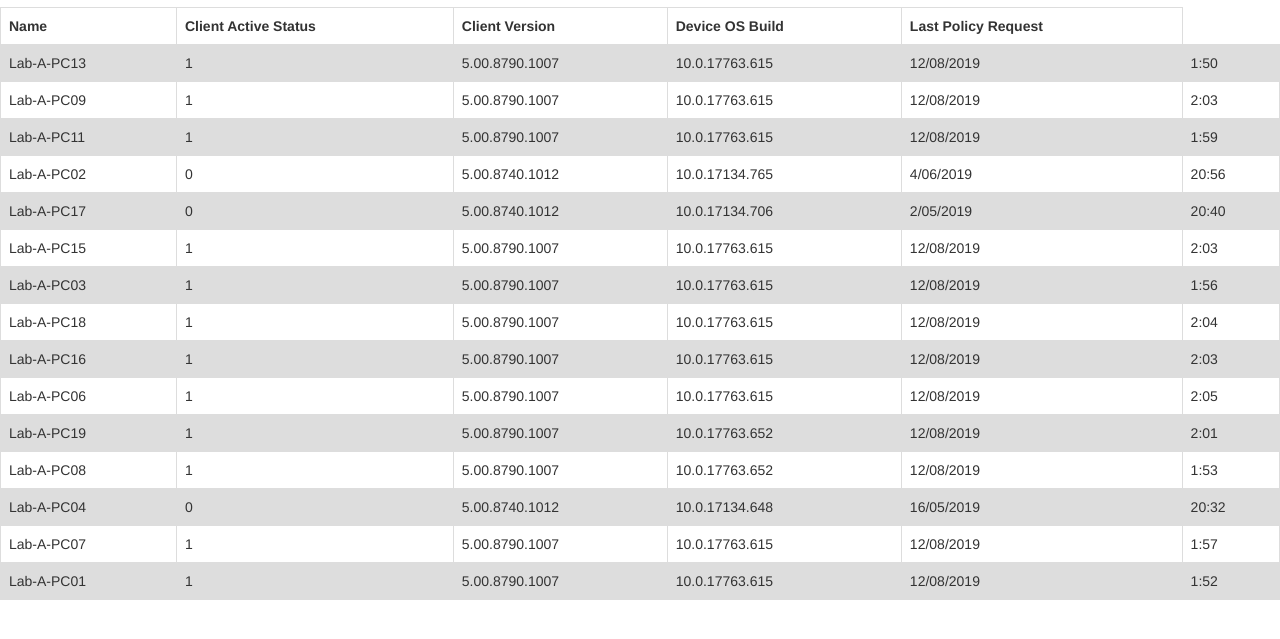
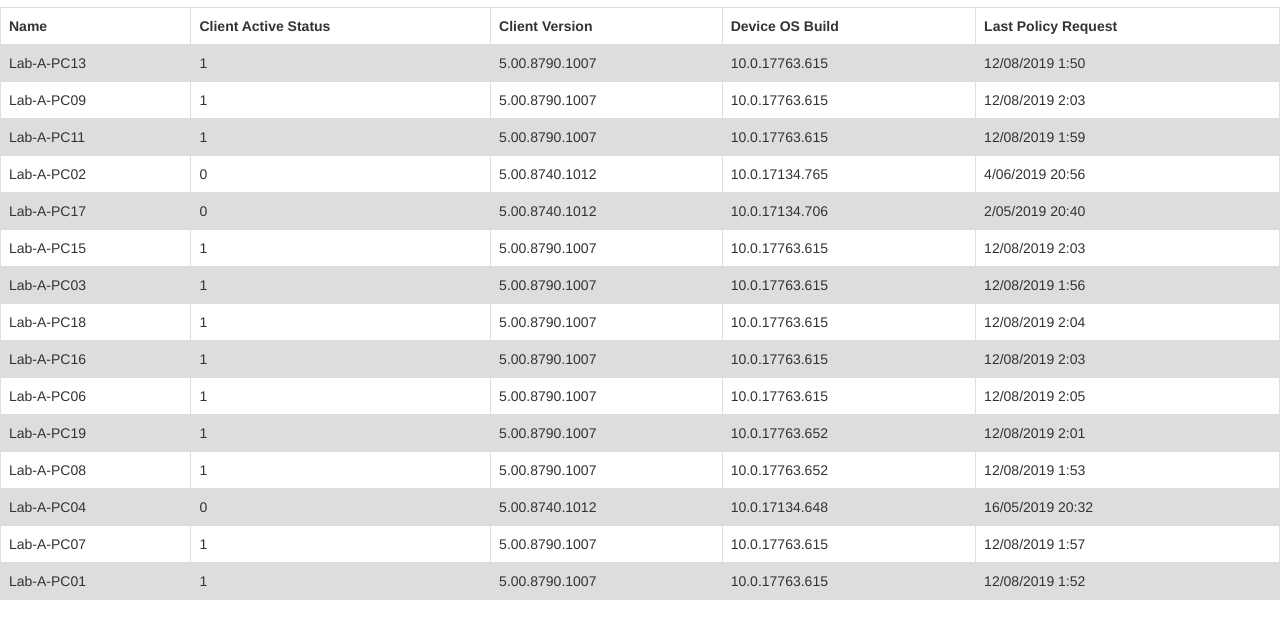
Before and after one commit to DeviousMalcontent/DeviousMalcontent.github.io, a plain HTML site: page demos/ps-sccm-dashboard/dashboard_demo.html in a window 1280 px wide. Shown: the part 61-700 px from the top of the page. Drawn offline with nearby package versions, Linux system fonts and the light colour scheme.

Commit message:
Updated HTML formatting for dashboard demo
Updated HTML formatting for dashboard demo

```diff
--- a/demos/ps-sccm-dashboard/dashboard_demo.html
+++ b/demos/ps-sccm-dashboard/dashboard_demo.html
@@ -28,21 +28,21 @@ $(document).ready(function(){var n=0,r=$(".transition-timer-carousel-progress-ba
 		<h2>Student Workstations: LAB A</h2>
 		<table>
 			<tr><th>Name</th><th>Client Active Status</th><th>Client Version</th><th>Device OS Build</th><th>Last Policy Request</th></tr>
-			<tr><td>Lab-A-PC13</td><td>1</td><td>5.00.8790.1007</td><td>10.0.17763.615</td><td>12/08/2019</td><td>1:50</td></tr>
-			<tr><td>Lab-A-PC09</td><td>1</td><td>5.00.8790.1007</td><td>10.0.17763.615</td><td>12/08/2019</td><td>2:03</td></tr>
-			<tr><td>Lab-A-PC11</td><td>1</td><td>5.00.8790.1007</td><td>10.0.17763.615</td><td>12/08/2019</td><td>1:59</td></tr>
-			<tr><td>Lab-A-PC02</td><td>0</td><td>5.00.8740.1012</td><td>10.0.17134.765</td><td>4/06/2019</td><td>20:56</td></tr>
-			<tr><td>Lab-A-PC17</td><td>0</td><td>5.00.8740.1012</td><td>10.0.17134.706</td><td>2/05/2019</td><td>20:40</td></tr>
-			<tr><td>Lab-A-PC15</td><td>1</td><td>5.00.8790.1007</td><td>10.0.17763.615</td><td>12/08/2019</td><td>2:03</td></tr>
-			<tr><td>Lab-A-PC03</td><td>1</td><td>5.00.8790.1007</td><td>10.0.17763.615</td><td>12/08/2019</td><td>1:56</td></tr>
-			<tr><td>Lab-A-PC18</td><td>1</td><td>5.00.8790.1007</td><td>10.0.17763.615</td><td>12/08/2019</td><td>2:04</td></tr>
-			<tr><td>Lab-A-PC16</td><td>1</td><td>5.00.8790.1007</td><td>10.0.17763.615</td><td>12/08/2019</td><td>2:03</td></tr>
-			<tr><td>Lab-A-PC06</td><td>1</td><td>5.00.8790.1007</td><td>10.0.17763.615</td><td>12/08/2019</td><td>2:05</td></tr>
-			<tr><td>Lab-A-PC19</td><td>1</td><td>5.00.8790.1007</td><td>10.0.17763.652</td><td>12/08/2019</td><td>2:01</td></tr>
-			<tr><td>Lab-A-PC08</td><td>1</td><td>5.00.8790.1007</td><td>10.0.17763.652</td><td>12/08/2019</td><td>1:53</td></tr>
-			<tr><td>Lab-A-PC04</td><td>0</td><td>5.00.8740.1012</td><td>10.0.17134.648</td><td>16/05/2019</td><td>20:32</td></tr>
-			<tr><td>Lab-A-PC07</td><td>1</td><td>5.00.8790.1007</td><td>10.0.17763.615</td><td>12/08/2019</td><td>1:57</td></tr>
-			<tr><td>Lab-A-PC01</td><td>1</td><td>5.00.8790.1007</td><td>10.0.17763.615</td><td>12/08/2019</td><td>1:52</td></tr>
+			<tr><td>Lab-A-PC13</td><td>1</td><td>5.00.8790.1007</td><td>10.0.17763.615</td><td>12/08/2019 1:50</td></tr>
+			<tr><td>Lab-A-PC09</td><td>1</td><td>5.00.8790.1007</td><td>10.0.17763.615</td><td>12/08/2019 2:03</td></tr>
+			<tr><td>Lab-A-PC11</td><td>1</td><td>5.00.8790.1007</td><td>10.0.17763.615</td><td>12/08/2019 1:59</td></tr>
+			<tr><td>Lab-A-PC02</td><td>0</td><td>5.00.8740.1012</td><td>10.0.17134.765</td><td>4/06/2019 20:56</td></tr>
+			<tr><td>Lab-A-PC17</td><td>0</td><td>5.00.8740.1012</td><td>10.0.17134.706</td><td>2/05/2019 20:40</td></tr>
+			<tr><td>Lab-A-PC15</td><td>1</td><td>5.00.8790.1007</td><td>10.0.17763.615</td><td>12/08/2019 2:03</td></tr>
+			<tr><td>Lab-A-PC03</td><td>1</td><td>5.00.8790.1007</td><td>10.0.17763.615</td><td>12/08/2019 1:56</td></tr>
+			<tr><td>Lab-A-PC18</td><td>1</td><td>5.00.8790.1007</td><td>10.0.17763.615</td><td>12/08/2019 2:04</td></tr>
+			<tr><td>Lab-A-PC16</td><td>1</td><td>5.00.8790.1007</td><td>10.0.17763.615</td><td>12/08/2019 2:03</td></tr>
+			<tr><td>Lab-A-PC06</td><td>1</td><td>5.00.8790.1007</td><td>10.0.17763.615</td><td>12/08/2019 2:05</td></tr>
+			<tr><td>Lab-A-PC19</td><td>1</td><td>5.00.8790.1007</td><td>10.0.17763.652</td><td>12/08/2019 2:01</td></tr>
+			<tr><td>Lab-A-PC08</td><td>1</td><td>5.00.8790.1007</td><td>10.0.17763.652</td><td>12/08/2019 1:53</td></tr>
+			<tr><td>Lab-A-PC04</td><td>0</td><td>5.00.8740.1012</td><td>10.0.17134.648</td><td>16/05/2019 20:32</td></tr>
+			<tr><td>Lab-A-PC07</td><td>1</td><td>5.00.8790.1007</td><td>10.0.17763.615</td><td>12/08/2019 1:57</td></tr>
+			<tr><td>Lab-A-PC01</td><td>1</td><td>5.00.8790.1007</td><td>10.0.17763.615</td><td>12/08/2019 1:52</td></tr>
 		</table>
 	</div>
 
```
